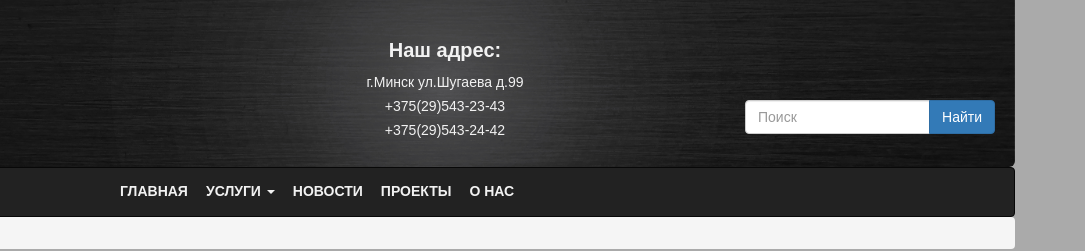
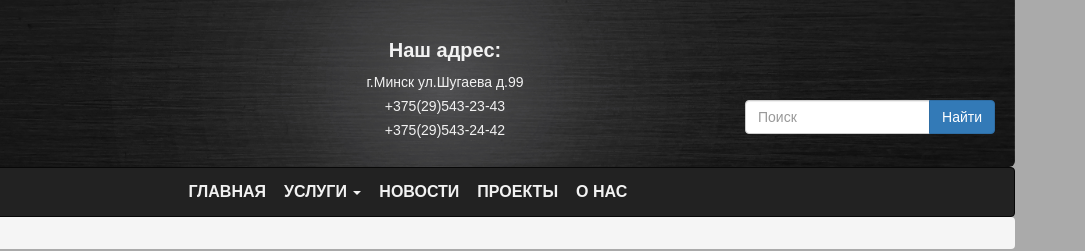
Before and after one commit to StanViltouski/HTML-coding, a plain HTML site: page 4PHP(bootstrap)/index.html in a window 1280 px wide. Shown: the top 251 px of the page, 195-1280 px from the left. Drawn offline with nearby package versions, Linux system fonts and the light colour scheme; files whose address does not match are found by name.

Commit message:
margin nav

```diff
--- a/4PHP(bootstrap)/media/css/style.css
+++ b/4PHP(bootstrap)/media/css/style.css
@@ -40,14 +40,14 @@ body {
 
 #nav {
     margin: 0;
-    padding: 0 5% 0 20%;
+    padding: 0 5% 0 26%;
     max-width: 100%;
 }
 
 .nav_list {
     padding: 16px 0 16px 16px;
     text-transform: uppercase;
-    font-size: 14px;
+    font-size: 16px;
 }
 
 .nav_list a, #nav_list-hover a {
```
